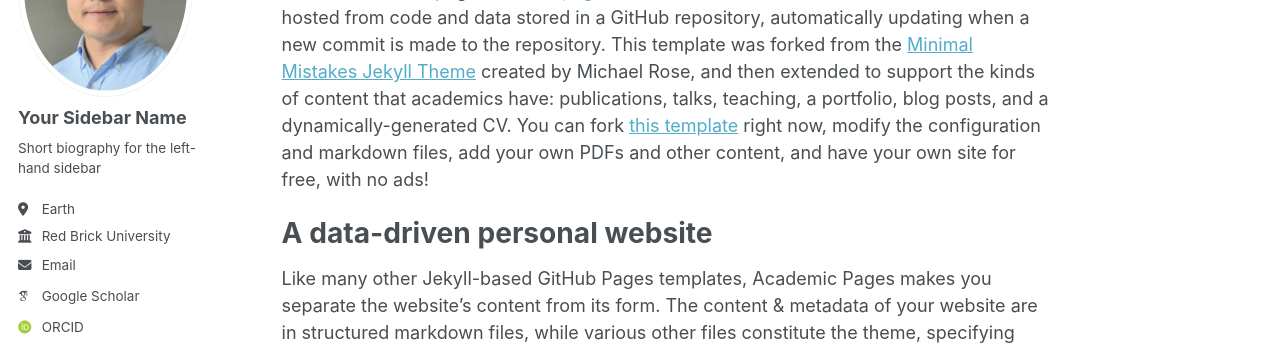
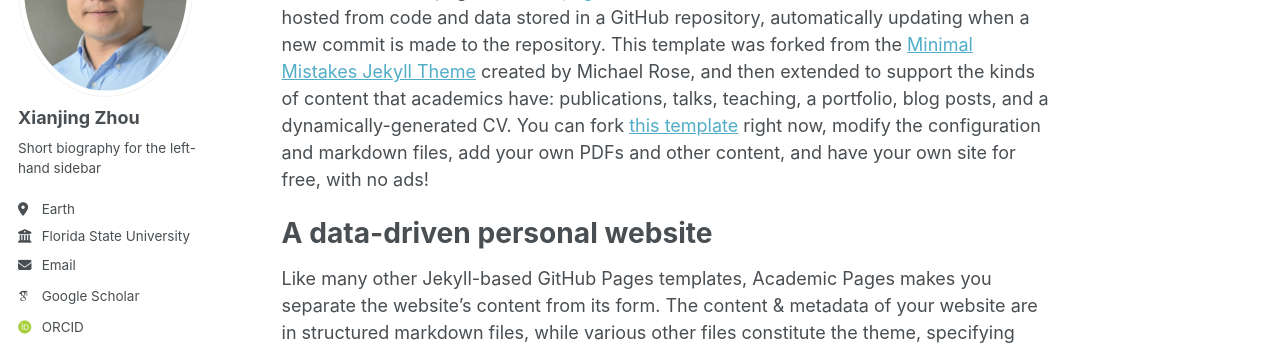
Before and after one commit to XianjingZhou/XianjingZhou.github.io, a Jekyll site: the page built from _pages/about.md, in a window 1280 px wide. Shown: the part 219-564 px from the top of the page. Built offline with Jekyll 4.4.1, drawn with Linux system fonts in a browser that asks for light colours; some web fonts are replaced.

Commit message:
Update _config.yml

```diff
--- a/_config.yml
+++ b/_config.yml
@@ -23,11 +23,11 @@
 author:
   # Biographic information
   avatar           : "profile.png"
-  name             : "Your Sidebar Name"
+  name             : "Xianjing Zhou"
   pronouns         : # example: "she/her"
   bio              : "Short biography for the left-hand sidebar"
   location         : "Earth"
-  employer         : "Red Brick University"
+  employer         : "Florida State University"
   uri              : # URL
   email            : "none@example.org"
 
```
